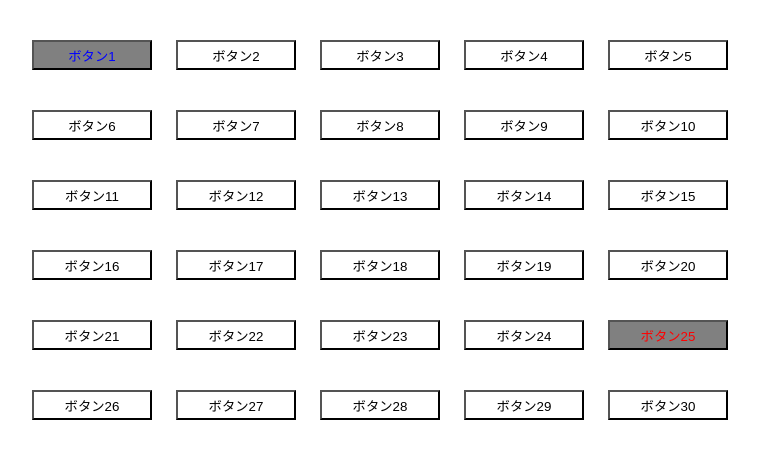
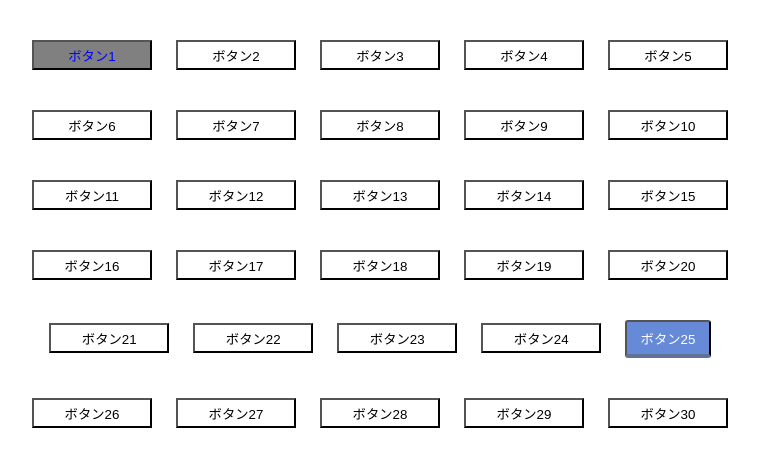
Before and after one commit to akht/kagoshima_dot_mk_3, a plain HTML site: page public/index.html in a window 1280 px wide. Shown: the whole page, without its empty margins (270-1029 px from the left). Drawn offline with Linux system fonts and the light colour scheme.

Commit message:
ボタンを編集しました

```diff
--- a/public/css/button25.css
+++ b/public/css/button25.css
@@ -1,6 +1,19 @@
 .button25 {
-    color: red;
-    background-color: gray;
-    width: 120px;
-    height: 30px;
+    color: white;
+    background: #668ad8;
+    display: inline-block;
+    padding: 0.5em 1em;
+    text-decoration: none;
+    border-bottom: solid 4px #627295;
+    border-radius: 3px;
 }
+
+.button25:active {
+  -webkit-transform: translateY(4px);
+  transform: translateY(4px);
+  border-bottom: none;
+}
+
+.button25:hover {
+  cursor: pointer;
+}
```
